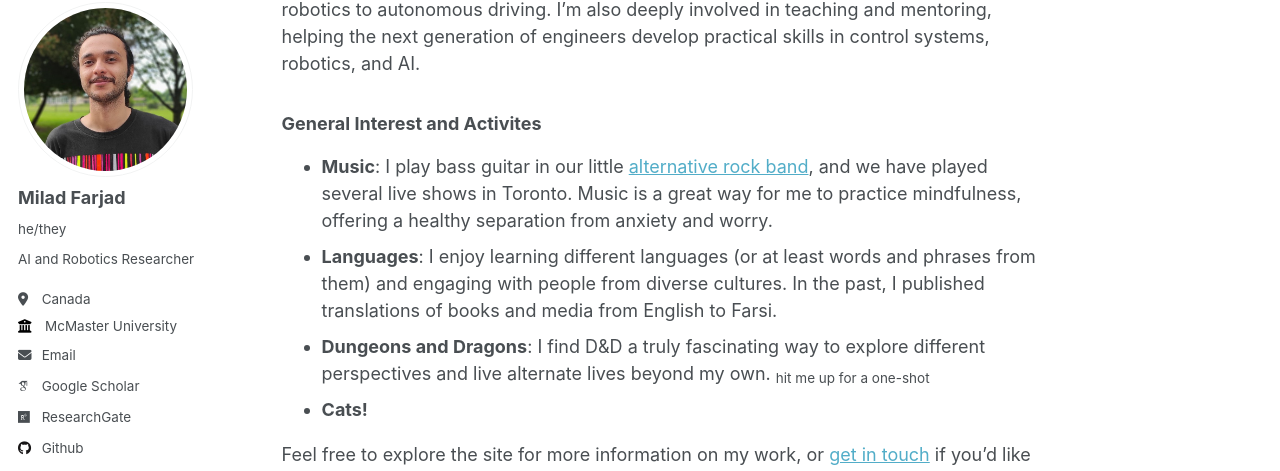
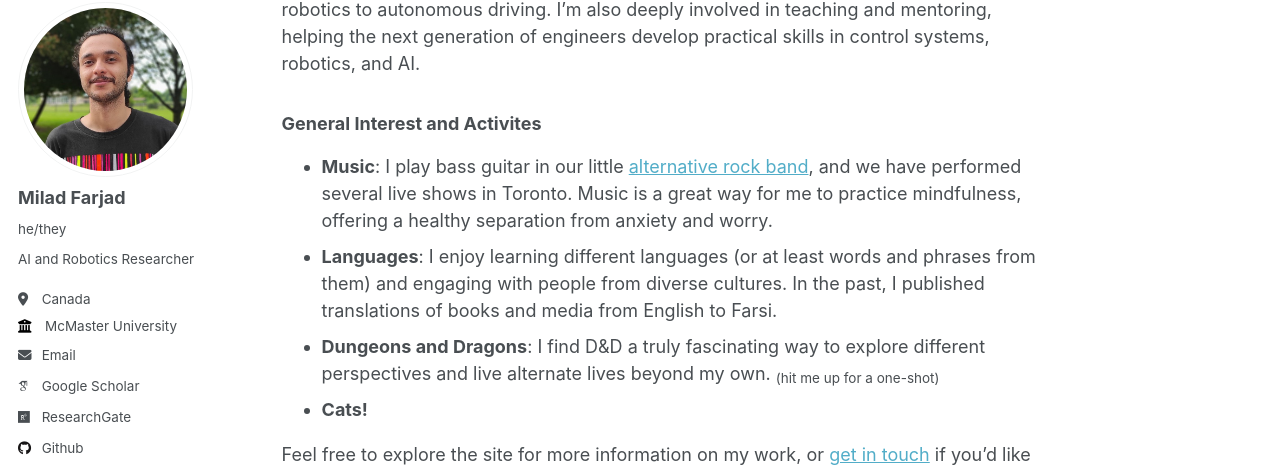
Before and after one commit to mylad13/mylad13.github.io, a Jekyll site: the page built from _pages/about.md, in a window 1280 px wide and 900 px high, scrolled down 559 px. Shown: the part 104-575 px from the top of the window. Built offline with Jekyll 4.4.1, drawn with Linux system fonts in a browser that asks for light colours; some web fonts are replaced.

Commit message:
minorminor

```diff
--- a/_pages/about.md
+++ b/_pages/about.md
@@ -19,9 +19,9 @@ Welcome to my personal website! I'm Milad Farjad, a PhD candidate in Electrical
 Currently, my research at McMaster revolves around building scalable, AI-first frameworks for autonomous systems, with real-world applications ranging from search-and-rescue robotics to autonomous driving. I'm also deeply involved in teaching and mentoring, helping the next generation of engineers develop practical skills in control systems, robotics, and AI.
 
 ### General Interest and Activites
-- **Music**: I play bass guitar in our little [alternative rock band](https://youtube.com/@1297_), and we have played several live shows in Toronto. Music is a great way for me to practice mindfulness, offering a healthy separation from anxiety and worry.
+- **Music**: I play bass guitar in our little [alternative rock band](https://youtube.com/@1297_), and we have performed several live shows in Toronto. Music is a great way for me to practice mindfulness, offering a healthy separation from anxiety and worry.
 - **Languages**: I enjoy learning different languages (or at least words and phrases from them) and engaging with people from diverse cultures. In the past, I published translations of books and media from English to Farsi.
-- **Dungeons and Dragons**: I find D&D a truly fascinating way to explore different perspectives and live alternate lives beyond my own. <sub>hit me up for a one-shot</sub>
+- **Dungeons and Dragons**: I find D&D a truly fascinating way to explore different perspectives and live alternate lives beyond my own. <sub>(hit me up for a one-shot)</sub>
 - **Cats!**
 
 Feel free to explore the site for more information on my work, or [get in touch](mailto:mfarjadnasab@gmail.com) if you'd like to connect!
```
